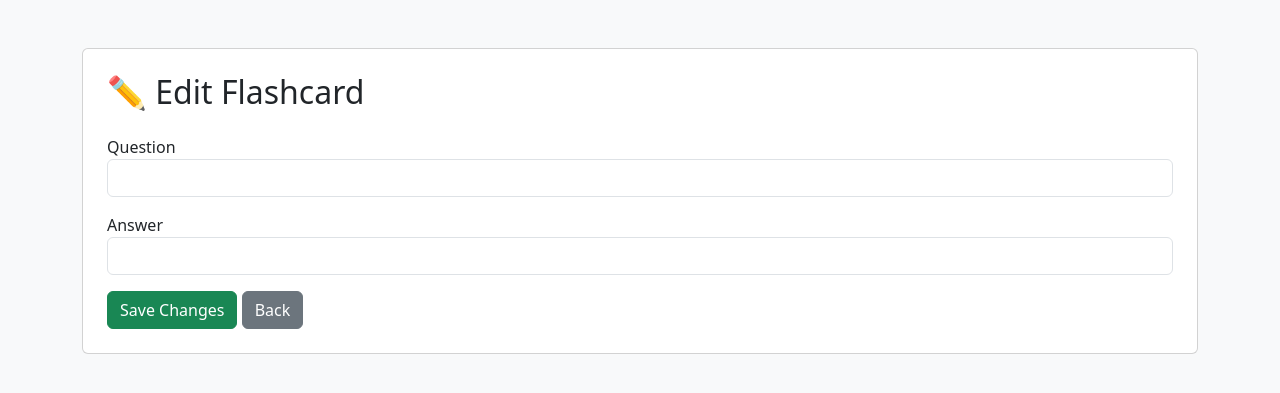
After one commit to shivam1108-06/flashcard-quiz-app, a Flask app: template templates/edit.html in a window 1280 px wide. The commit adds this page. Shown: the top 393 px of the page. Run offline with Flask 3, Linux system fonts and the light colour scheme; the template is opened without the code that fills it, so the values that code supplies are empty.

Commit message:
Added edit flashcard feature

```diff
--- a/app.py
+++ b/app.py
@@ -46,6 +46,21 @@ def delete_flashcard(index):
 
     return redirect("/")
 
+@app.route("/edit/<int:index>", methods=["GET", "POST"])
+def edit_flashcard(index):
+
+    if request.method == "POST":
+
+        flashcards[index]["question"] = request.form["question"]
+
+        flashcards[index]["answer"] = request.form["answer"]
+
+        return redirect("/")
+
+    return render_template(
+        "edit.html",
+        card=flashcards[index]
+    )
 
 if __name__ == "__main__":
     app.run(debug=True)
--- /dev/null
+++ b/templates/edit.html
@@ -0,0 +1,73 @@
+<!DOCTYPE html>
+<html>
+<head>
+
+    <title>Edit Flashcard</title>
+
+    <link href="https://cdn.jsdelivr.net/npm/bootstrap@5.3.3/dist/css/bootstrap.min.css"
+          rel="stylesheet">
+
+</head>
+<body class="bg-light">
+
+<div class="container mt-5">
+
+    <div class="card p-4">
+
+        <h2 class="mb-4">
+            ✏️ Edit Flashcard
+        </h2>
+
+        <form method="POST">
+
+            <div class="mb-3">
+
+                <label>
+                    Question
+                </label>
+
+                <input
+                    type="text"
+                    name="question"
+                    class="form-control"
+                    value="{{ card.question }}"
+                    required>
+
+            </div>
+
+            <div class="mb-3">
+
+                <label>
+                    Answer
+                </label>
+
+                <input
+                    type="text"
+                    name="answer"
+                    class="form-control"
+                    value="{{ card.answer }}"
+                    required>
+
+            </div>
+
+            <button class="btn btn-success">
+
+                Save Changes
+
+            </button>
+
+            <a href="/"
+               class="btn btn-secondary">
+
+                Back
+
+            </a>
+
+        </form>
+
+    </div>
+
+</div>
+
+</body>
+</html>
```
Also changed, not shown: templates/index.html (+18 -2 lines).
